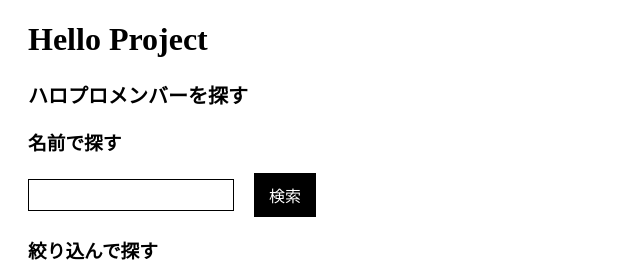
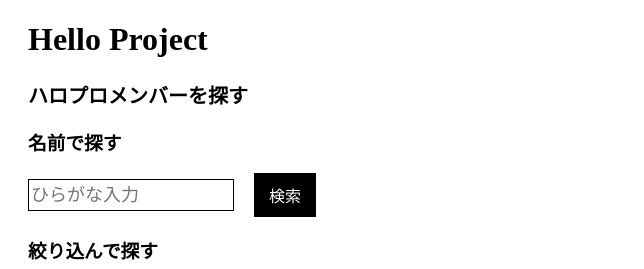
Before and after one commit to kanae-81/hello-project, a React app: page / in a window 1280 px wide. Shown: the top 269 px of the page, without its empty margins (0-644 px from the left). Built offline with nearby package versions, Linux system fonts and the light colour scheme.

Commit message:
fix: 検索フォームのパリデーション追加

```diff
--- a/src/client/components/Atoms/Search/index.tsx
+++ b/src/client/components/Atoms/Search/index.tsx
@@ -2,14 +2,14 @@
 import Presentation from './presentation';
 
 export type Props = {
-    id: string;
-    handleChange: () => void;
-}
-const Search = ({id, handleChange}:Props): JSX.Element => {
-
+  id: string;
+  handleChange: () => void;
+  placeholder?: string;
+};
+const Search = ({ id, handleChange, placeholder }: Props): JSX.Element => {
   return (
     <>
-        <Presentation id={id} handleChange={handleChange} />
+      <Presentation id={id} handleChange={handleChange} placeholder={placeholder} />
     </>
   );
 };
--- a/src/client/components/Atoms/Search/presentation.tsx
+++ b/src/client/components/Atoms/Search/presentation.tsx
@@ -12,12 +12,21 @@
     }
 `;
 
-const Presentation = ({id,handleChange}: Props): JSX.Element => {
-    return (
-        <>
-            <Input id={id} onChange={handleChange} type="text"/>
-        </>
-    );
+const Presentation = ({
+  id,
+  handleChange,
+  placeholder,
+}: Props): JSX.Element => {
+  return (
+    <>
+      <Input
+        id={id}
+        onChange={handleChange}
+        type="text"
+        placeholder={placeholder}
+      />
+    </>
+  );
 };
 
 export default Presentation;
--- a/src/client/components/Organisms/SearchForm/index.tsx
+++ b/src/client/components/Organisms/SearchForm/index.tsx
@@ -1,25 +1,40 @@
-import React from "react";
+import React, { useState } from "react";
 import { useDispatch } from "react-redux";
 import {searchName, test} from "../../../modules/action";
 import Presentation from "./presentation";
 
 export type Props = {
-    id: string;
+  id: string;
   handleClick: () => void;
   handleChange: () => void;
+  placeholder: string;
+  err: string;
 };
 
 const SearchForm = (): JSX.Element => {
     const dispatch = useDispatch();
+    const [err,setError] = useState("");
+    const isHiragana = (str:string) => {
+        str = str == null ? "" : str;
+        if (str.match(/^[ぁ-んー　]*$/)) {
+            //"ー"の後ろの文字は全角スペースです。
+            return true;
+        } else {
+            return false;
+        }
+    }
     const handleClick = () => {
         const target = document.getElementById("name") as HTMLInputElement;
-        if(!target) return;
-        dispatch(searchName.start(target.value))
+        if(target === null) return;
+        if (!target.value.length) return setError("文字を入力してください");
+        if (!isHiragana(target.value))return setError("ひらがなで入力してください");
+        dispatch(searchName.start(target.value));
+        setError("");
     }
     const handleChange = () => {
         dispatch(test('変更'))
     }
-    return <Presentation id="name" handleClick={handleClick} handleChange={handleChange} />
+    return <Presentation id="name" handleClick={handleClick} handleChange={handleChange} placeholder="ひらがな入力" err={err} />
 };
 
 export default SearchForm;
--- a/src/client/components/Organisms/SearchForm/presentation.tsx
+++ b/src/client/components/Organisms/SearchForm/presentation.tsx
@@ -14,16 +14,33 @@
     margin-left: 20px;
     display: block;
 `
+const Err = styled.p`
+    display: inline-block;
+    color: red;
+    padding: 0;
+    margin: 0;
+`;
 
-const Presentation = ({id, handleChange, handleClick}: Props): JSX.Element => {
+const Presentation = ({
+  id,
+  handleChange,
+  handleClick,
+  placeholder,
+  err,
+}: Props): JSX.Element => {
   return (
     <>
       <div>
         <h3>名前で探す</h3>
         <Form>
-            <Search id={id} handleChange={handleChange} />
+          <Search
+            id={id}
+            handleChange={handleChange}
+            placeholder={placeholder}
+          />
           <SearchBtn handleClick={handleClick} text="検索" />
         </Form>
+        {err && <Err>{err}</Err>}
       </div>
     </>
   );
```
Lines whose indentation alone changed are shown as unchanged.
